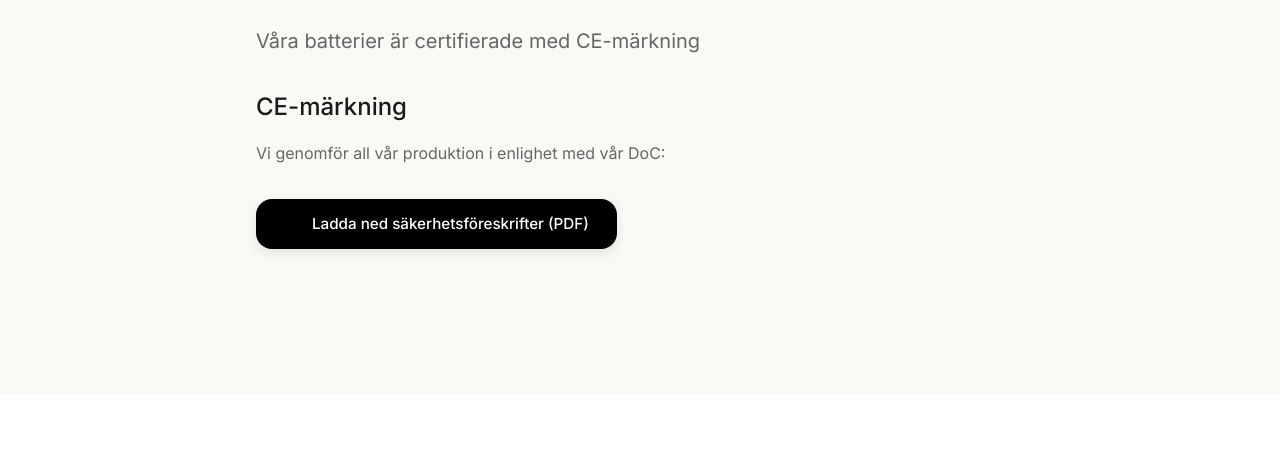
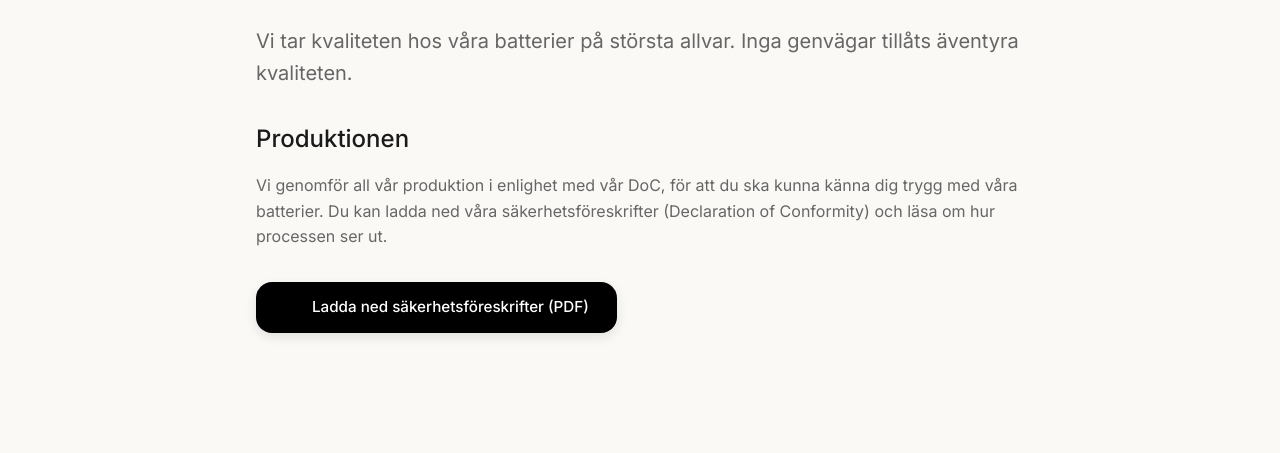
Before and after one commit to natanohlin-dotcom/thirsty-clarke-stccdx, a website: page certifiering.html in a window 1280 px wide. Shown: the part 215-668 px from the top of the page. Drawn offline with nearby package versions, Linux system fonts and the light colour scheme.

Commit message:
Changed certification text

```diff
--- a/certifiering.html
+++ b/certifiering.html
@@ -100,11 +100,12 @@
             Certifiering
           </h1>
           <p class="text-xl">
-            Våra batterier är certifierade med CE-märkning
+            Vi tar kvaliteten hos våra batterier på största allvar. Inga genvägar tillåts äventyra kvaliteten.
           </p>
-          <h2>CE-märkning</h2>
+          <h2>Produktionen</h2>
           <p>
-            Vi genomför all vår produktion i enlighet med vår DoC:
+            Vi genomför all vår produktion i enlighet med vår DoC, för att du ska kunna känna dig trygg med våra batterier.
+            Du kan ladda ned våra säkerhetsföreskrifter (Declaration of Conformity) och läsa om hur processen ser ut.
             <div class="mt-8">
               <a href="assets/doc.pdf" download class="btn-download">
                   <svg xmlns="http://www.w3.org/2000/svg" class="w-5 h-5 mr-2" fill="none" viewBox="0 0 24 24" stroke="currentColor">
```
